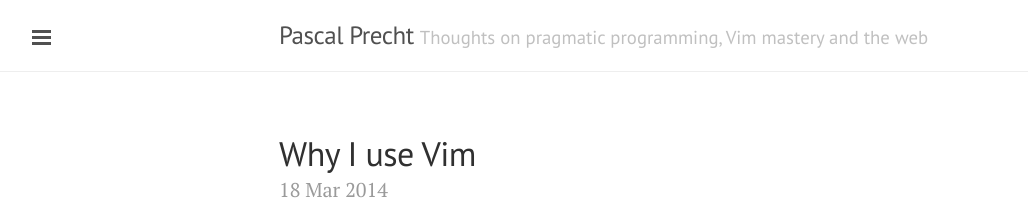
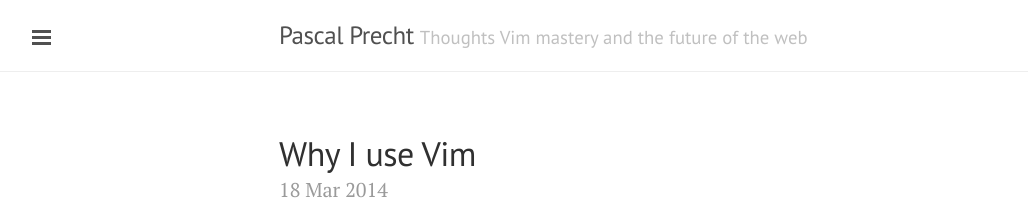
Before and after one commit to 0x-r4bbit/pascalprecht.github.io, a Jekyll site: the page built from _posts/2014-03-18-why-i-use-vim.md, in a window 1280 px wide and 900 px high. Shown: the top 220 px of the window, without its empty margins (1-1029 px from the left). Built offline with Jekyll 4.4.1, drawn with Linux system fonts in a browser that asks for light colours; Markdown is read by kramdown in place of the engine named in the settings.

Commit message:
updates header

```diff
--- a/_config.yml
+++ b/_config.yml
@@ -7,7 +7,7 @@ permalink:        pretty
 
 # Setup
 title:            Pascal Precht
-tagline:          'Thoughts on pragmatic programming, Vim mastery and the web'
+tagline:          'Thoughts Vim mastery and the future of the web'
 description:      'Pascal is a professional animated gif executer, Vimthusiast, in <span style="color: red;">&hearts;</span> with Web Components and teaches people technologies at <a href="http://twitter.com/thoughtram">@thoughtram</a>.'
 url:              http://lanyon.getpoole.com
 
```
